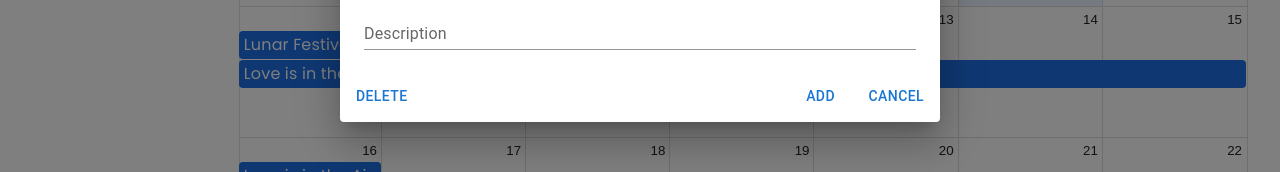
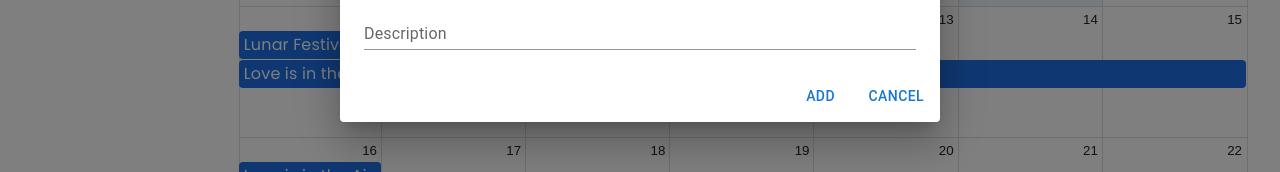
Before and after one commit to kattschmidtt/wow-tracker-dashboard, a React (Vite) app in the folder client/: page /my-calendar in a window 1280 px wide. Both pictures are taken after a click on the button 1220 px from the left and 196 px from the top of the page. Shown: the part 503-675 px from the top of the page. Built offline with nearby package versions, Linux system fonts and the light colour scheme; no server answers; a web font is replaced by a local one.

Commit message:
conditional rendering of delete buttond epending on eventType

```diff
--- a/client/src/components/Generics/InputModal.tsx
+++ b/client/src/components/Generics/InputModal.tsx
@@ -52,6 +52,7 @@ const InputModal = ({
           <DialogContentText>{children}</DialogContentText>
         </DialogContent>
         <DialogActions sx={{ display: "flex" }}>
+          {eventType === "Update" ? (
             <Button
               sx={{ marginRight: "auto" }}
               onClick={() => alert("you clicked delete")}
@@ -59,6 +60,7 @@ const InputModal = ({
               {" "}
               delete{" "}
             </Button>
+          ) : null}
           <Button onClick={onSubmit} type="submit">
             {eventType}
           </Button>
```
Lines whose indentation alone changed are shown as unchanged.
